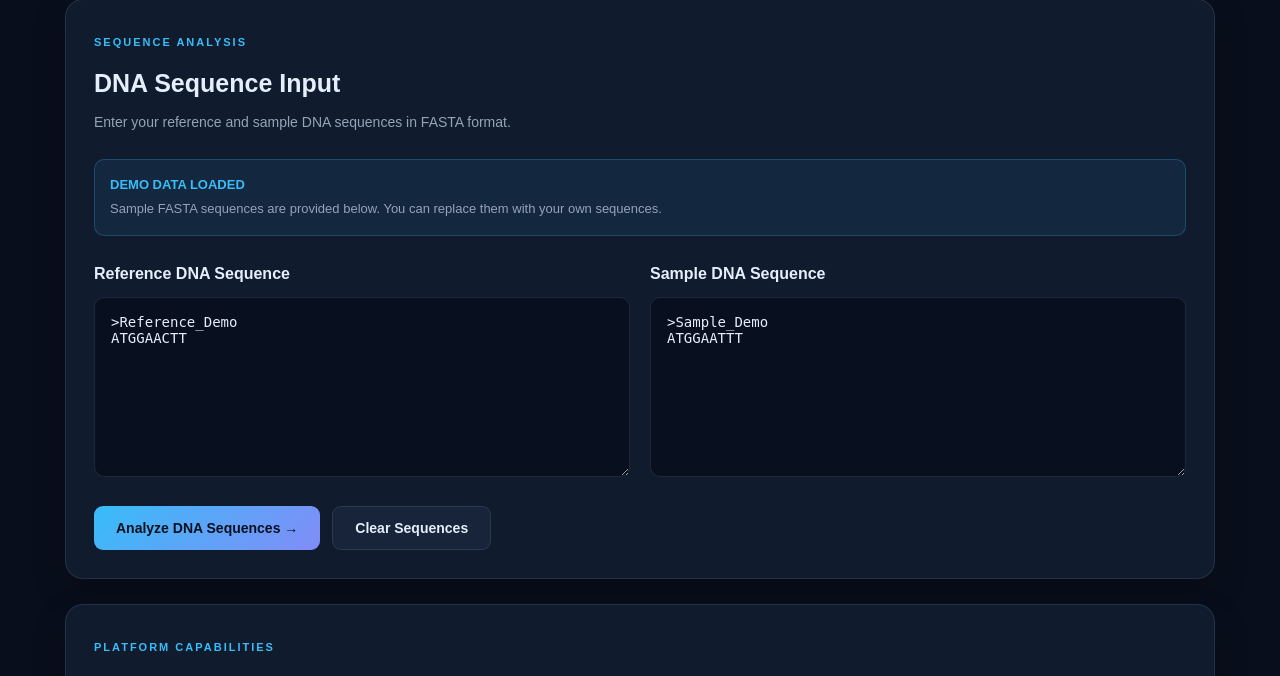
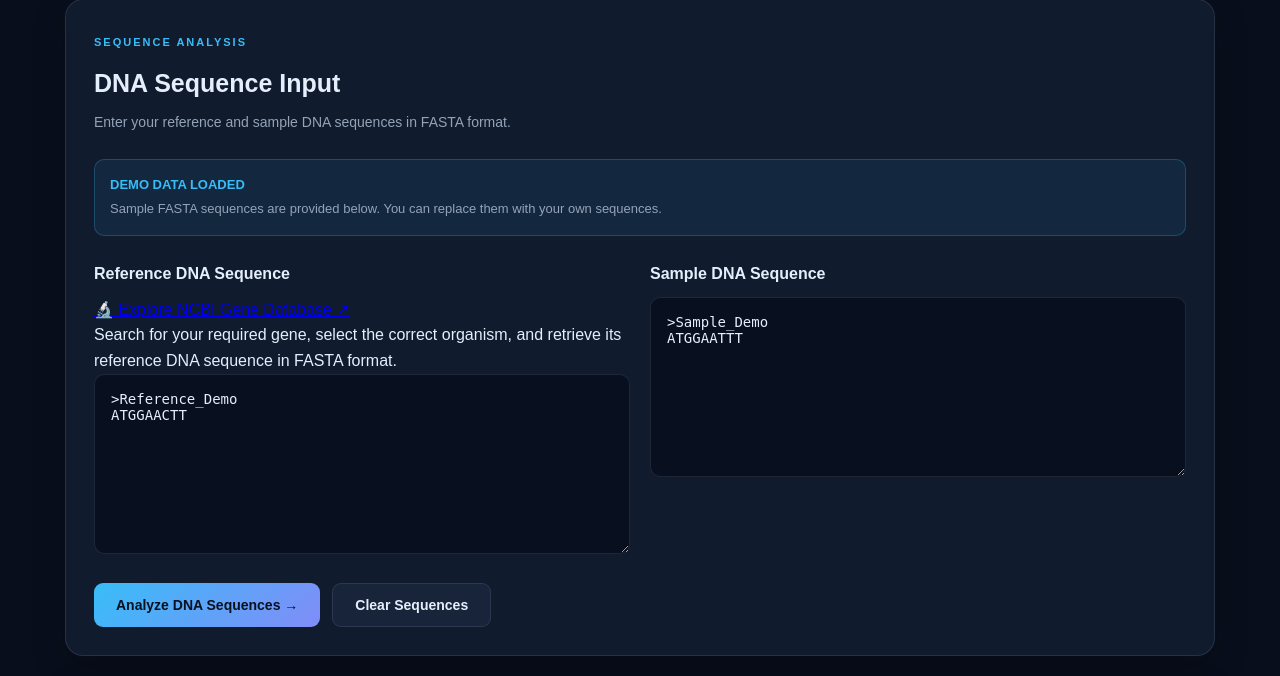
Before and after one commit to Nikhil-c-poojary/Bio-python-mutation-site, a Flask app: page / in a window 1280 px wide. Shown: the part 827-1503 px from the top of the page. Run offline with Flask 3, Linux system fonts and the light colour scheme.

Commit message:
Add NCBI Gene Database link and instructions
Added a link to the NCBI Gene Database with instructions for users.

```diff
--- a/templates/index.html
+++ b/templates/index.html
@@ -76,7 +76,21 @@
                     <label for="reference_sequence">
                         Reference DNA Sequence
                     </label>
+<div class="ncbi-helper">
+    <a href="https://www.ncbi.nlm.nih.gov/gene/"
+       target="_blank"
+       rel="noopener noreferrer"
+       class="ncbi-button">
 
+        <span>🔬</span> Explore NCBI Gene Database ↗
+
+    </a>
+
+    <p>
+        Search for your required gene, select the correct organism,
+        and retrieve its reference DNA sequence in FASTA format.
+    </p>
+</div>
                     <textarea
                         id="reference_sequence"
                         name="reference_sequence"
```
